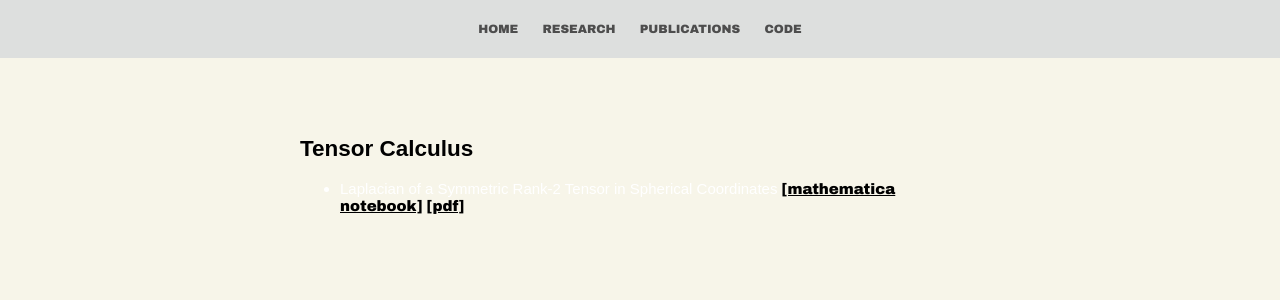
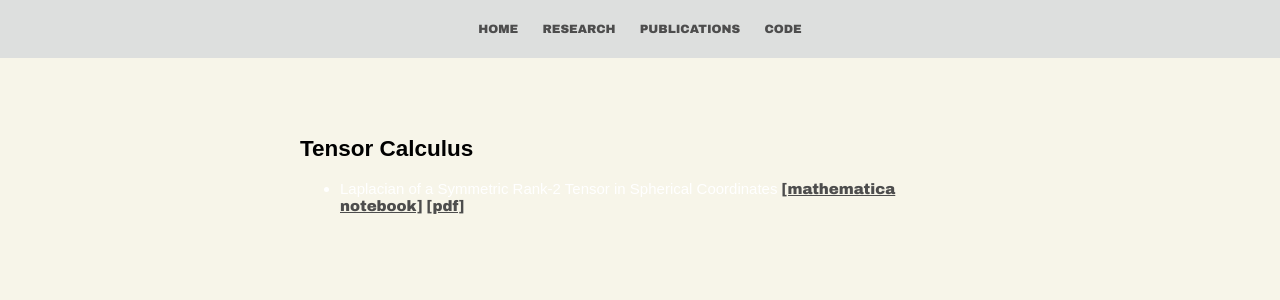
Before and after one commit to mckimb/mckimb.github.io, a Jekyll site: the page built from code/index.html, in a window 1280 px wide. Shown: the top 300 px of the page. Built offline with Jekyll 4.4.1, drawn with Linux system fonts in a browser that asks for light colours.

Commit message:
Update main.css

```diff
--- a/css/main.css
+++ b/css/main.css
@@ -13,7 +13,7 @@
 
 body p {
     font-size: 15px;
-    color: black;
+    color: #4d4d4d;
     margin-left: 30px;
     margin-right: 30px;
 }
@@ -42,7 +42,7 @@
 }
 
 .blurb a {
-    color: black;
+    color: #4d4d4d;
     text-decoration: underline;
 }
 
```
